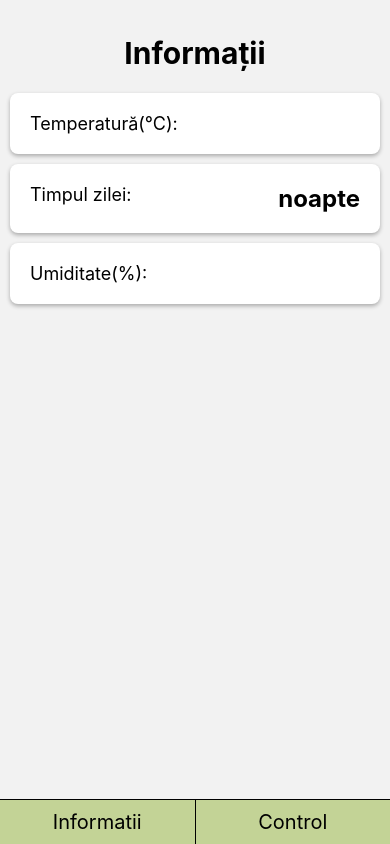
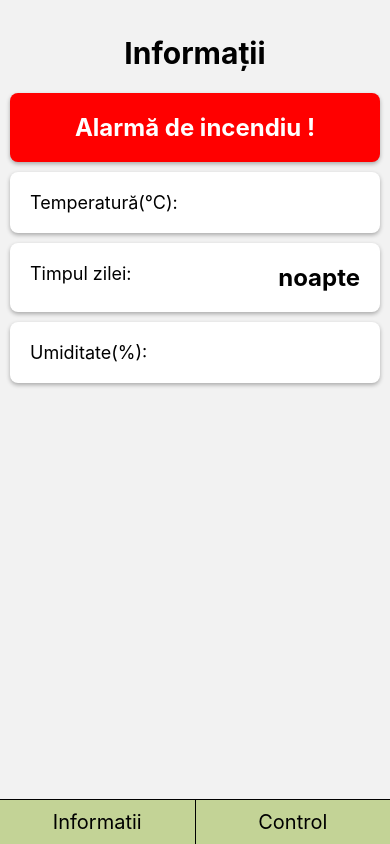
Before and after one commit to filippaliuc/smart-home-app, a React Native app: screen /HomeScreen in a window 390 px wide. Built offline with nearby package versions, Linux system fonts and the light colour scheme; no server answers; the database is empty; what react-native-root-siblings would draw is missing.

Commit message:
added alarm to information screen

```diff
--- a/src/components/InformationCard.js
+++ b/src/components/InformationCard.js
@@ -7,6 +7,19 @@ const InformationCard = ({ value, label }) => {
     console.log('Card pressed!');
   };
 
+  if (label === "Alarmă de incendiu !") {
+    return (
+      <TouchableOpacity
+        style={[styles.card, { backgroundColor: "red" }]}
+        activeOpacity={1}
+      >
+        <View style={[styles.cardContent, { justifyContent: "center" }]}>
+          <Text style={[styles.value, { color: "white" }]}>{label}</Text>
+        </View>
+      </TouchableOpacity>
+    );
+  }
+  else {
     return (
       <TouchableOpacity
         style={styles.card}
@@ -22,6 +35,7 @@ const InformationCard = ({ value, label }) => {
         </View>
       </TouchableOpacity>
     );
+  }
 };
 
 const styles = StyleSheet.create({
--- a/src/screens/HomeScreen.js
+++ b/src/screens/HomeScreen.js
@@ -14,6 +14,7 @@ const HomeScreen = () => {
     const [temperature, setTemperature] = useState()
     const [humidity, setHumidity] = useState()
     const [light, setLight] = useState()
+    const [isFlame, setIsFlame] = useState()
 
     const isFocused = useIsFocused()
 
@@ -25,6 +26,7 @@ const HomeScreen = () => {
                 setTemperature(tempData["temperatura(C)"])
                 setHumidity(tempData["umiditate(%)"])
                 setLight(tempData["lumina"])
+                setIsFlame(tempData["foc"])
                 console.log(light)
             }
         });
@@ -41,6 +43,7 @@ const HomeScreen = () => {
                 <View style={styles.titleContainer}>
                     <Text style={styles.title}>Informații</Text>
                 </View>
+                {!isFlame && <InformationCard value={isFlame} label={"Alarmă de incendiu !"} />}
                 <InformationCard value={temperature} label={'Temperatură(°C):'} />
                 <InformationCard value={light ? 'zi' : 'noapte'} label={'Timpul zilei: '} />
                 <InformationCard value={humidity} label={'Umiditate(%):'} />
```
Lines whose indentation alone changed are shown as unchanged.
